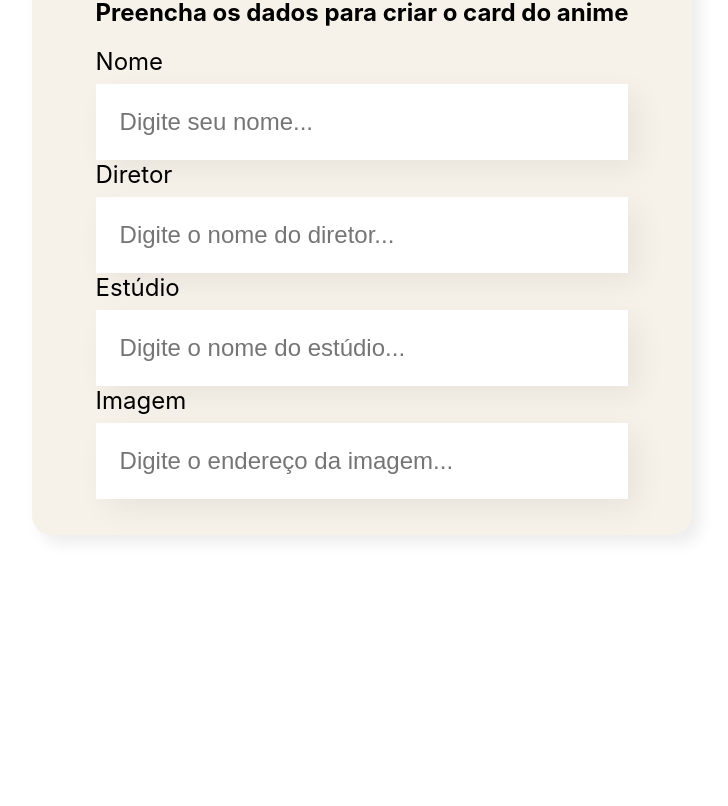
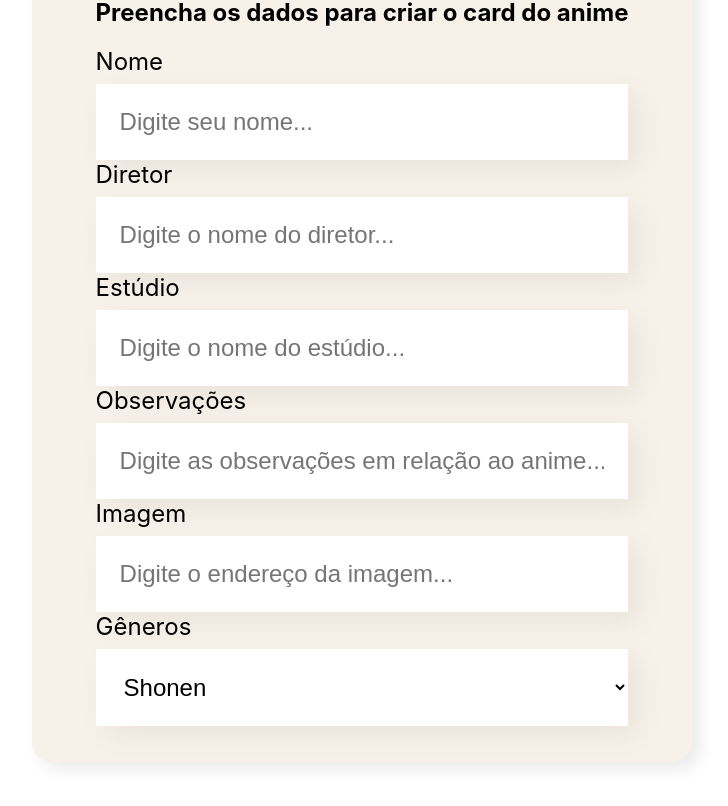
Before and after one commit to maisaolisilva/AnimeLago, a React (Create React App) app: page / in a window 1280 px wide. Shown: the part 636-1442 px from the top of the page, without its empty margins (278-1006 px from the left). Before the commit the page ends 1251 px from the top, so only its background shows below. Built offline with nearby package versions, Linux system fonts and the light colour scheme.

Commit message:
Criação do componente ListaSuspensa

```diff
--- a/src/componentes/Banner/Banner.js
+++ b/src/componentes/Banner/Banner.js
@@ -1,5 +1,5 @@
 import './banner.css'
-import banner from '../../imagens/HeaderHeader_total.png';
+import banner from '../../imagens/Banner.png';
 function Banner() {
     return (
         <header className='banner'>
--- a/src/componentes/Formulario/index.js
+++ b/src/componentes/Formulario/index.js
@@ -1,7 +1,20 @@
 import './Formulario.css';
 //automaticamente ele acessa o index.js da pasta CampoTexto
 import CampoTexto from '../CampoTexto';
+import ListaSuspensa from '../ListaSuspensa';
 const Formulario = () => {
+
+    const generos = [
+        'Shonen',
+        'shoujo',
+        'Seinen',
+        'Josei',
+        'Ecchi',
+        'Harem',
+        'Isekai',
+        'Mecha'
+
+    ]
     return (
         <section className='formulario'>
             <form>
@@ -9,7 +22,9 @@
                 <CampoTexto label="Nome" placeholder="Digite seu nome"/>
                 <CampoTexto label="Diretor" placeholder="Digite o nome do diretor"/>
                 <CampoTexto label="Estúdio" placeholder="Digite o nome do estúdio"/>
+                <CampoTexto label="Observações" placeholder="Digite as observações em relação ao anime"/>
                 <CampoTexto label="Imagem" placeholder="Digite o endereço da imagem"/>
+                <ListaSuspensa label='Gêneros' itens={generos} />
             </form>
         </section>
     )
--- /dev/null
+++ b/src/componentes/ListaSuspensa/ListaSuspensa.css
@@ -0,0 +1,16 @@
+.lista-suspensa label {
+    display: block;
+    margin-bottom: 8px;
+    font-size: 24px;
+}
+
+
+.lista-suspensa select {
+    background-color: #FFFFFF;
+    box-shadow: 10px 10px 30px rgba(0, 0, 0, 0.06);
+    width: 100%;
+    border: none;
+    font-size: 24px;
+    padding: 24px;
+    box-sizing: border-box;
+}
--- /dev/null
+++ b/src/componentes/ListaSuspensa/index.js
@@ -0,0 +1,14 @@
+import './ListaSuspensa.css';
+
+const ListaSuspensa = (props) => {
+    return (
+        <div className='lista-suspensa'>
+            <label>{props.label}</label>
+            <select>
+                {props.itens.map(item => <option key={item}>{item}</option>)}
+            </select>
+        </div>
+    )
+}
+
+export default ListaSuspensa;
```
Also changed, not shown: src/imagens/Banner.png (added), src/imagens/HeaderHeader_total.png (deleted).
